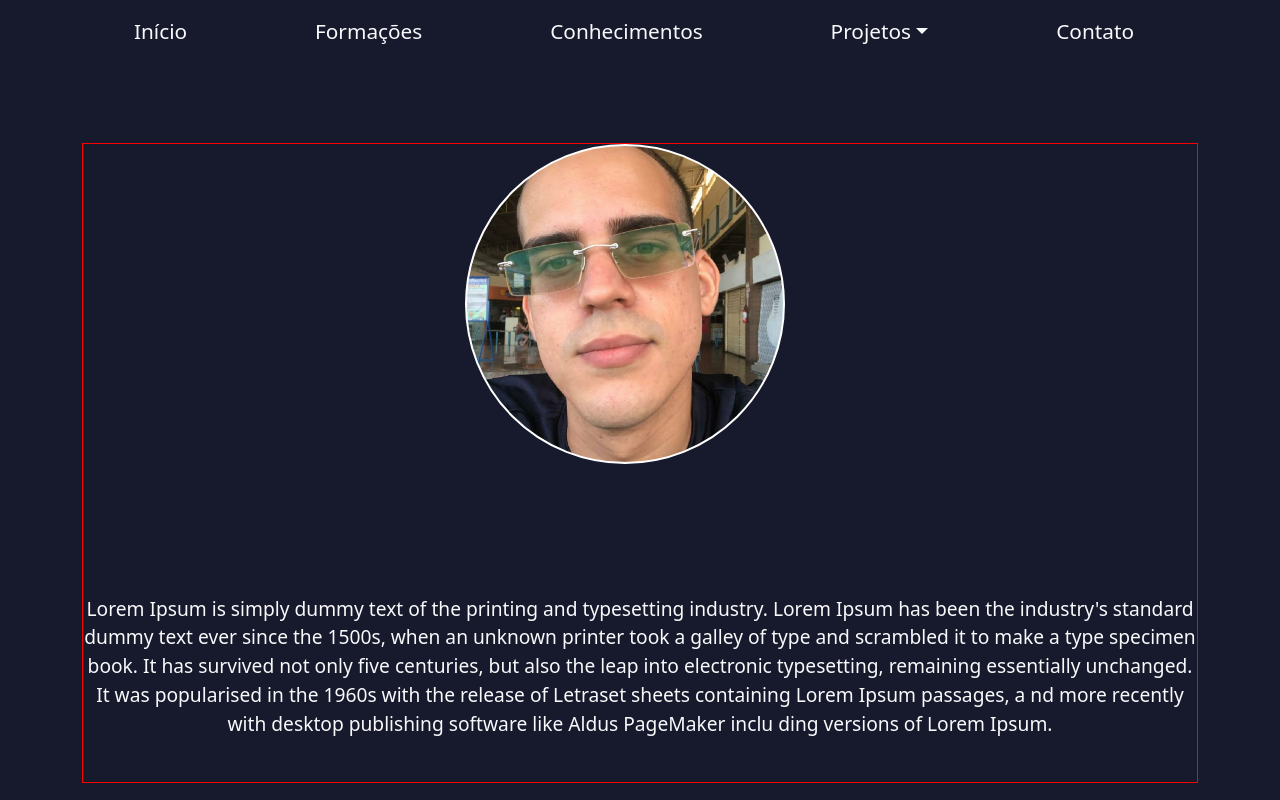
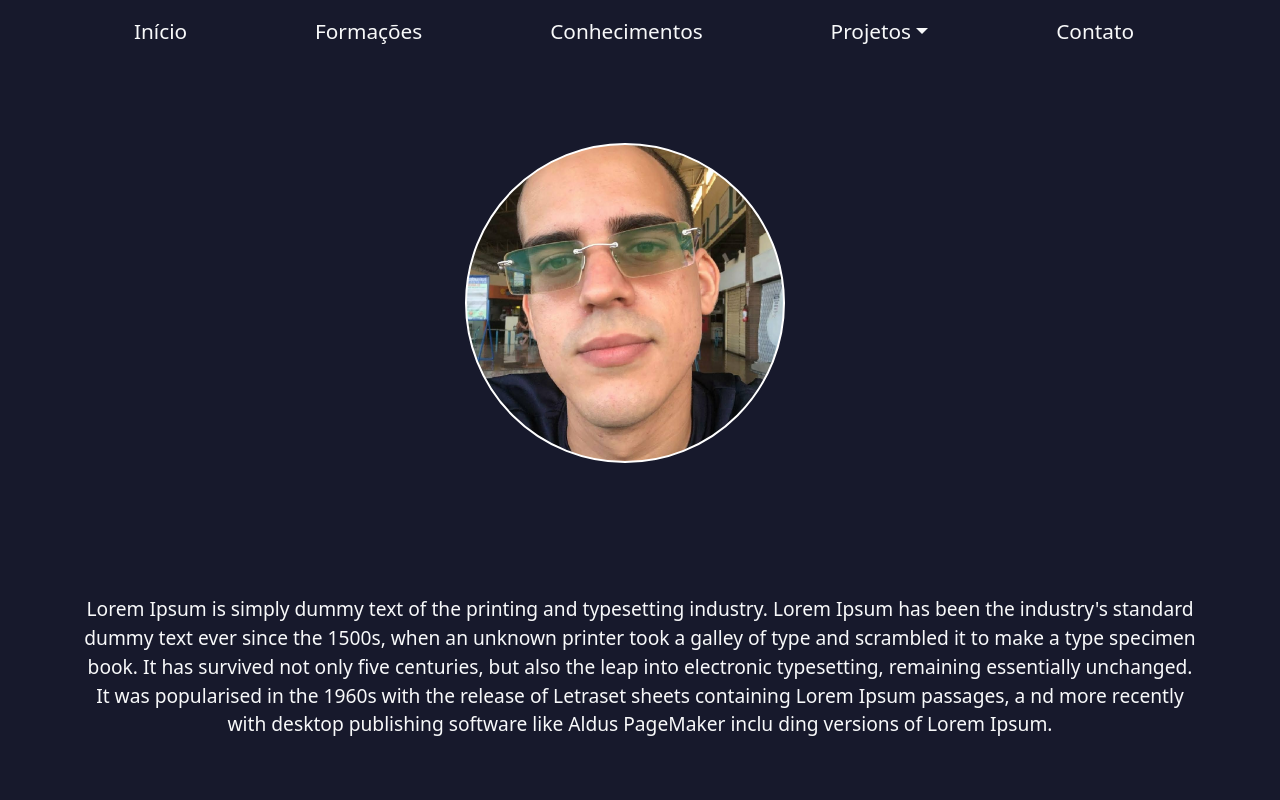
Before and after one commit to NetoVilela/meu_site, a React (Create React App) app: page / in a window 1280 px wide. Built offline with nearby package versions, Linux system fonts and the light colour scheme; the HTML template or start-up script is replaced by a standard one.

Commit message:
Remove borda vermelha

```diff
--- a/src/components/Apresentation/style.css
+++ b/src/components/Apresentation/style.css
@@ -3,7 +3,6 @@
     flex-wrap: nowrap;
     margin-top: 10vh;
     height: 80vh;
-    border: solid 1px red;
 }
 
 @media only screen and (max-width: 400px){
```
